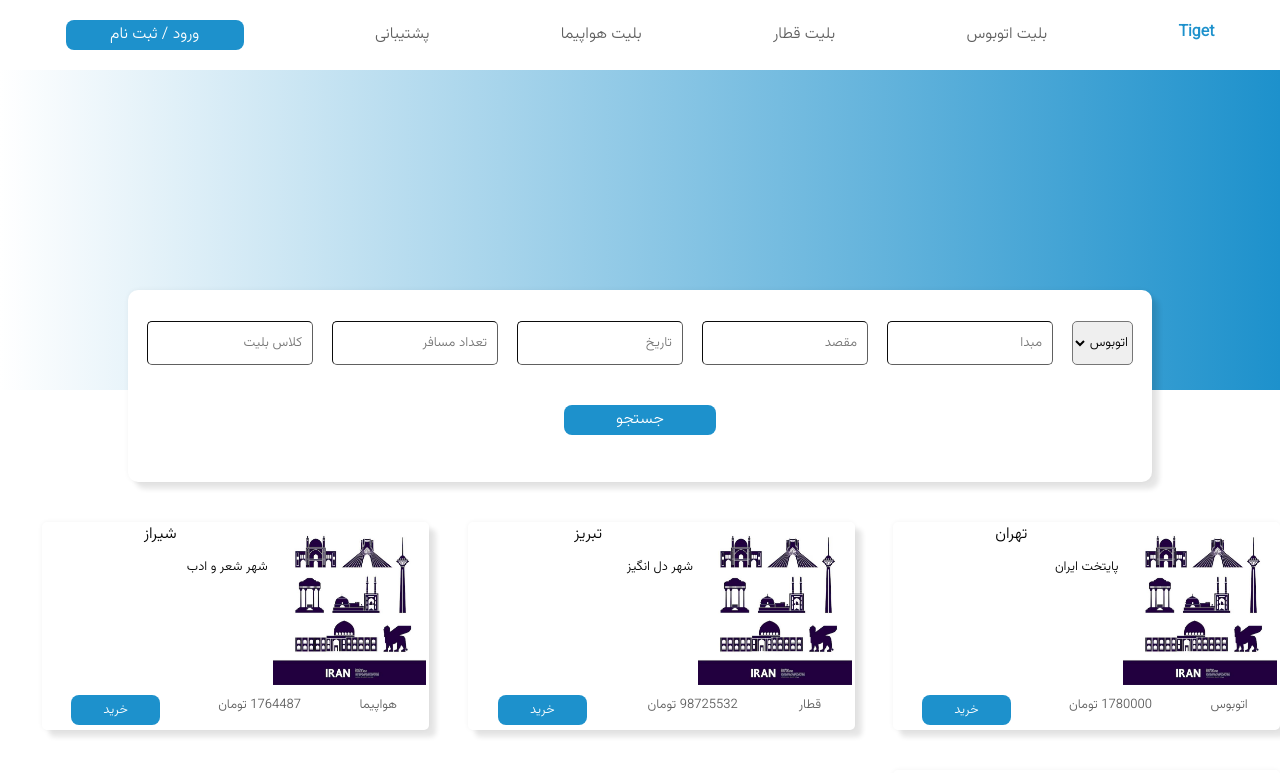
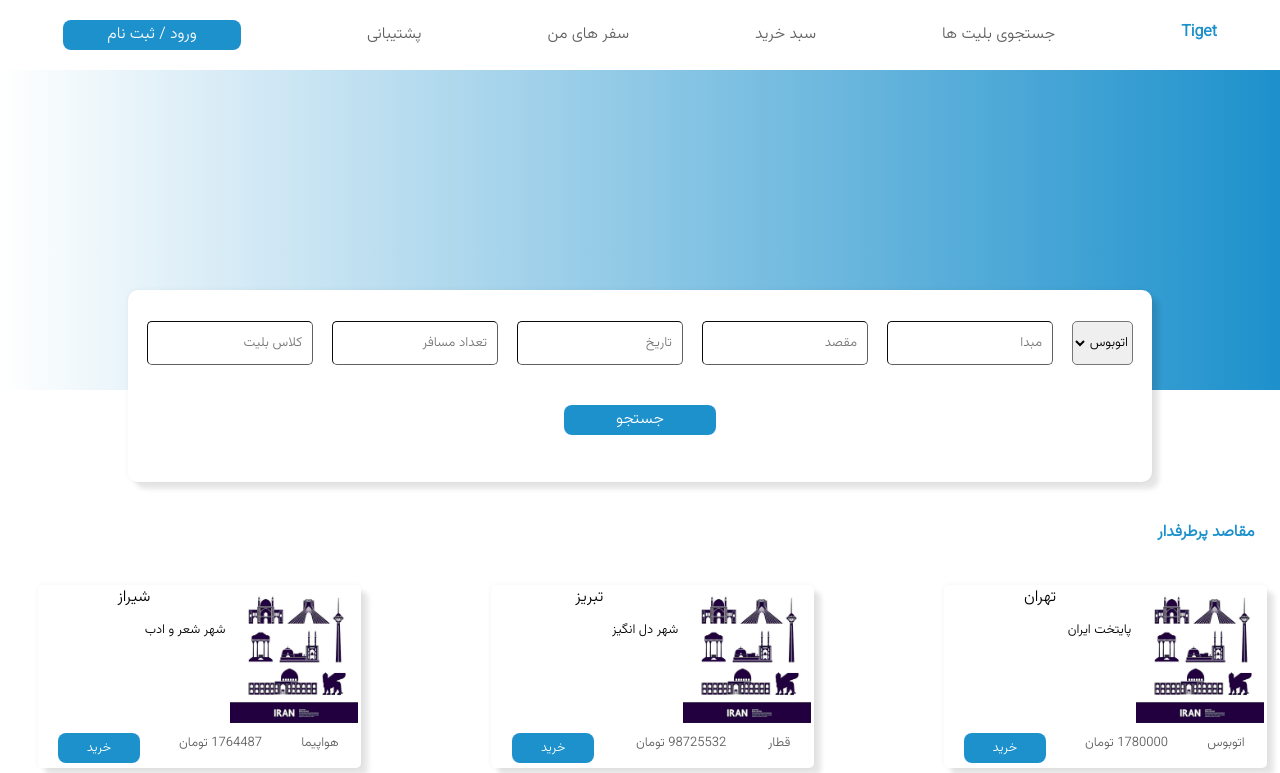
Before and after one commit to TiGet-SBU/TiGet_Frontend, a React (Create React App) app in the folder tiget-front/: page / in a window 1280 px wide. Shown: the top 773 px of the page. Built offline with nearby package versions, Linux system fonts and the light colour scheme.

Commit message:
added description for the card holder and changed navbar

```diff
--- a/tiget-front/src/Components/Description-card/DescriptionCard.css
+++ b/tiget-front/src/Components/Description-card/DescriptionCard.css
@@ -33,9 +33,10 @@
     direction: rtl;
     border-radius: 5px;
     padding-right: 3px;
+    margin-right: 1%;
     margin-left: 3%;
     margin-top: 40px;
-    width: 30%;
+    width: 25%;
     box-shadow: 0 0 5px rgba(0,0,0,.05), 7px 7px 5px rgba(0,0,0,.1);
 }
 @media only screen and (max-width: 768px) {
--- a/tiget-front/src/Components/Navbar/Navbar.tsx
+++ b/tiget-front/src/Components/Navbar/Navbar.tsx
@@ -6,9 +6,9 @@ const Navbar = () => {
     <div className='navbar'>
         <Button text='ورود / ثبت نام' onClick={()=>true}/>
         <div className='navbar__text'><span>پشتیبانی</span></div>
-        <div className='navbar__text'><span>بلیت هواپیما</span></div>
-        <div className='navbar__text'><span>بلیت قطار</span></div>
-        <div className='navbar__text'><span>بلیت اتوبوس</span></div>
+        <div className='navbar__text'><span>سفر های من</span></div>
+        <div className='navbar__text'><span>سبد خرید</span></div>
+        <div className='navbar__text'><span>جستجوی بلیت ها</span></div>
         <div className='navbar__logo'>Tiget</div>
     </div>
   )
--- a/tiget-front/src/Pages/LandingPage/LandingPage.css
+++ b/tiget-front/src/Pages/LandingPage/LandingPage.css
@@ -15,8 +15,16 @@
 }
 .search-card-holder{
     display: flex;
+    justify-content: space-between;
     flex-wrap: wrap;
     direction: rtl;
+}
+.search-card-tag{
+    direction: rtl;
+    margin-top: 3%;
+    margin-right: 2%;
+    color: var(--main-color);
+    font-weight: 800;
 }
 @media only screen and (max-width: 1056px) {
     .SearchForm-Container{
--- a/tiget-front/src/Pages/LandingPage/LandingPage.tsx
+++ b/tiget-front/src/Pages/LandingPage/LandingPage.tsx
@@ -23,6 +23,9 @@ const LandingPage = () => {
       <div className='SearchForm-Container'>
         <SearchForm/>
       </div>
+      <div className='search-card-tag'>
+        مقاصد پرطرفدار
+      </div>
       <div className='search-card-holder'>
         <CreateTickets tickets={fakeTickets}/>
       </div>
```
Also changed, not shown: 40 other files (tests, documents, lock files or other folders).
